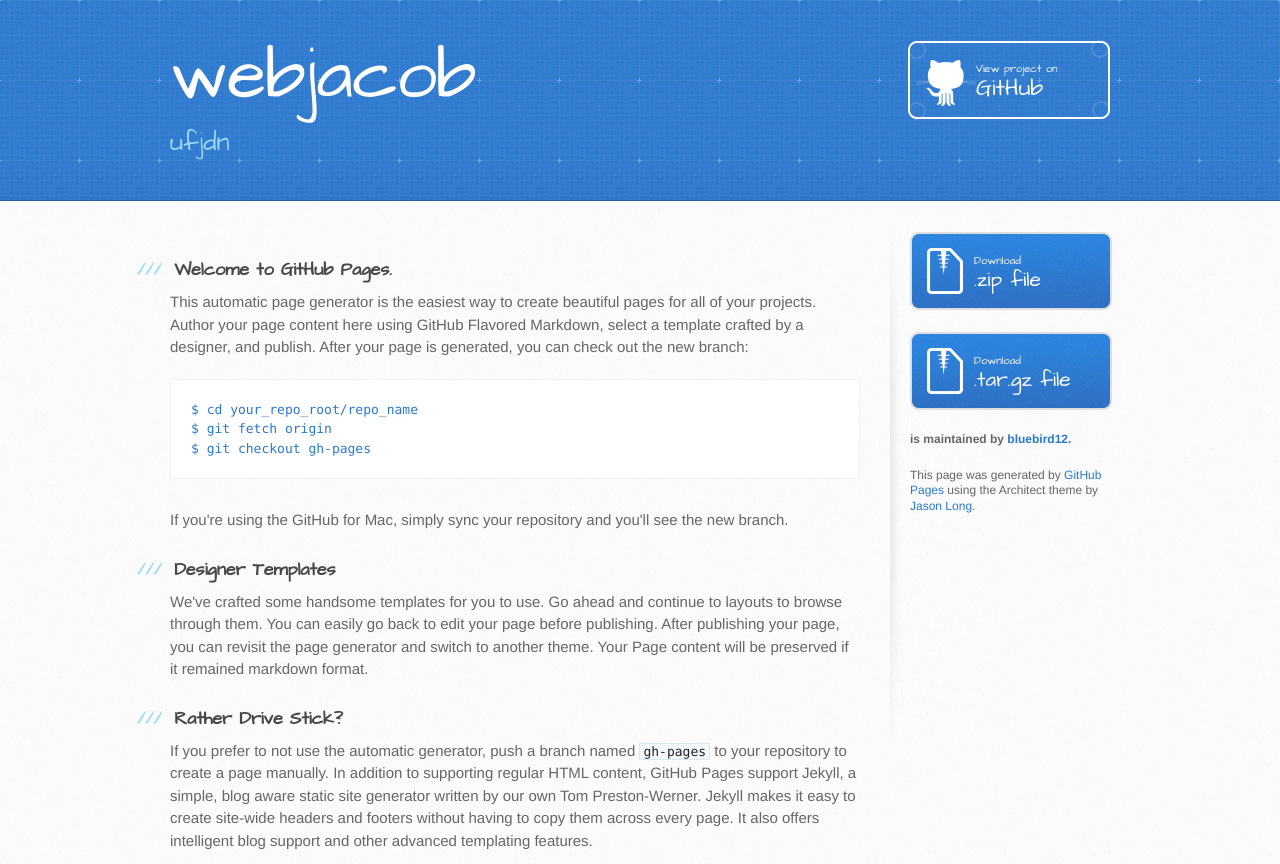
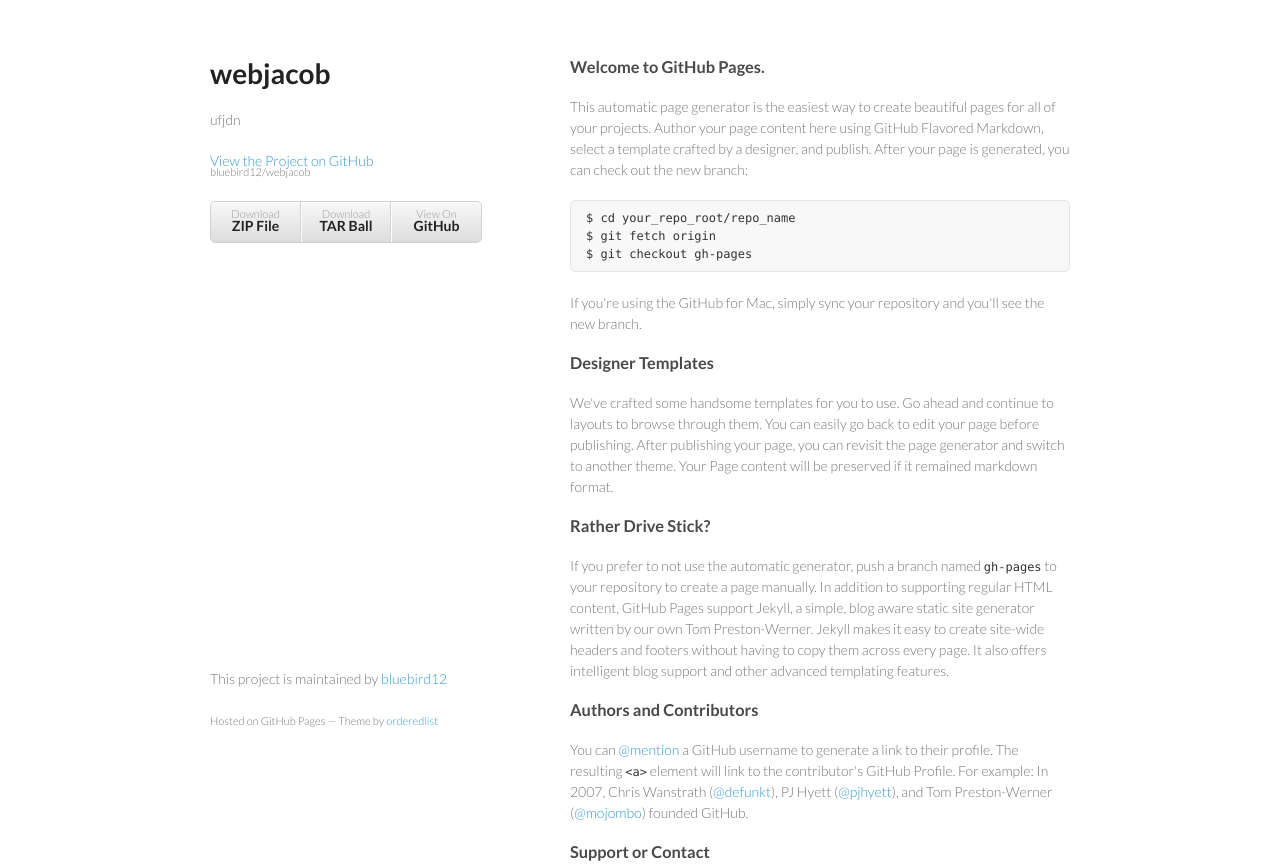
Before and after one commit to bluebird12/webjacob, a plain HTML site: page index.html in a window 1280 px wide. Shown: the top 864 px of the page. Drawn offline with Linux system fonts and the light colour scheme.

Commit message:
Create gh-pages branch via GitHub

```diff
--- a/index.html
+++ b/index.html
@@ -1,34 +1,34 @@
-<!DOCTYPE html>
+<!doctype html>
 <html>
   <head>
-    <meta charset='utf-8'>
+    <meta charset="utf-8">
     <meta http-equiv="X-UA-Compatible" content="chrome=1">
-    <meta name="viewport" content="width=device-width, initial-scale=1, maximum-scale=1">
-    <link href='https://fonts.googleapis.com/css?family=Architects+Daughter' rel='stylesheet' type='text/css'>
-    <link rel="stylesheet" type="text/css" href="stylesheets/stylesheet.css" media="screen">
-    <link rel="stylesheet" type="text/css" href="stylesheets/pygment_trac.css" media="screen">
-    <link rel="stylesheet" type="text/css" href="stylesheets/print.css" media="print">
+    <title>webjacob by bluebird12</title>
 
+    <link rel="stylesheet" href="stylesheets/styles.css">
+    <link rel="stylesheet" href="stylesheets/pygment_trac.css">
+    <meta name="viewport" content="width=device-width, initial-scale=1, user-scalable=no">
     <!--[if lt IE 9]>
     <script src="//html5shiv.googlecode.com/svn/trunk/html5.js"></script>
     <![endif]-->
+  </head>
+  <body>
+    <div class="wrapper">
+      <header>
+        <h1>webjacob</h1>
+        <p>ufjdn</p>
 
-    <title>webjacob by bluebird12</title>
-  </head>
+        <p class="view"><a href="https://github.com/bluebird12/webjacob">View the Project on GitHub <small>bluebird12/webjacob</small></a></p>
 
-  <body>
-    <header>
-      <div class="inner">
-        <h1>webjacob</h1>
-        <h2>ufjdn</h2>
-        <a href="https://github.com/bluebird12/webjacob" class="button"><small>View project on</small> GitHub</a>
-      </div>
-    </header>
 
-    <div id="content-wrapper">
-      <div class="inner clearfix">
-        <section id="main-content">
-          <h3>
+        <ul>
+          <li><a href="https://github.com/bluebird12/webjacob/zipball/master">Download <strong>ZIP File</strong></a></li>
+          <li><a href="https://github.com/bluebird12/webjacob/tarball/master">Download <strong>TAR Ball</strong></a></li>
+          <li><a href="https://github.com/bluebird12/webjacob">View On <strong>GitHub</strong></a></li>
+        </ul>
+      </header>
+      <section>
+        <h3>
 <a id="welcome-to-github-pages" class="anchor" href="#welcome-to-github-pages" aria-hidden="true"><span class="octicon octicon-link"></span></a>Welcome to GitHub Pages.</h3>
 
 <p>This automatic page generator is the easiest way to create beautiful pages for all of your projects. Author your page content here using GitHub Flavored Markdown, select a template crafted by a designer, and publish. After your page is generated, you can check out the new branch:</p>
@@ -59,25 +59,13 @@ $ git checkout gh-pages
 <a id="support-or-contact" class="anchor" href="#support-or-contact" aria-hidden="true"><span class="octicon octicon-link"></span></a>Support or Contact</h3>
 
 <p>Having trouble with Pages? Check out the documentation at <a href="https://help.github.com/pages">https://help.github.com/pages</a> or contact <a href="mailto:support@github.com">support@github.com</a> and we’ll help you sort it out.</p>
-        </section>
-
-        <aside id="sidebar">
-          <a href="https://github.com/bluebird12/webjacob/zipball/master" class="button">
-            <small>Download</small>
-            .zip file
-          </a>
-          <a href="https://github.com/bluebird12/webjacob/tarball/master" class="button">
-            <small>Download</small>
-            .tar.gz file
-          </a>
-
-          <p class="repo-owner"><a href="https://github.com/bluebird12/webjacob"></a> is maintained by <a href="https://github.com/bluebird12">bluebird12</a>.</p>
-
-          <p>This page was generated by <a href="https://pages.github.com">GitHub Pages</a> using the Architect theme by <a href="https://twitter.com/jasonlong">Jason Long</a>.</p>
-        </aside>
-      </div>
+      </section>
+      <footer>
+        <p>This project is maintained by <a href="https://github.com/bluebird12">bluebird12</a></p>
+        <p><small>Hosted on GitHub Pages &mdash; Theme by <a href="https://github.com/orderedlist">orderedlist</a></small></p>
+      </footer>
     </div>
-
+    <script src="javascripts/scale.fix.js"></script>
 
   </body>
 </html>
--- /dev/null
+++ b/javascripts/scale.fix.js
@@ -0,0 +1,17 @@
+var metas = document.getElementsByTagName('meta');
+var i;
+if (navigator.userAgent.match(/iPhone/i)) {
+  for (i=0; i<metas.length; i++) {
+    if (metas[i].name == "viewport") {
+      metas[i].content = "width=device-width, minimum-scale=1.0, maximum-scale=1.0";
+    }
+  }
+  document.addEventListener("gesturestart", gestureStart, false);
+}
+function gestureStart() {
+  for (i=0; i<metas.length; i++) {
+    if (metas[i].name == "viewport") {
+      metas[i].content = "width=device-width, minimum-scale=0.25, maximum-scale=1.6";
+    }
+  }
+}
--- /dev/null
+++ b/stylesheets/styles.css
@@ -0,0 +1,255 @@
+@import url(https://fonts.googleapis.com/css?family=Lato:300italic,700italic,300,700);
+
+body {
+  padding:50px;
+  font:14px/1.5 Lato, "Helvetica Neue", Helvetica, Arial, sans-serif;
+  color:#777;
+  font-weight:300;
+}
+
+h1, h2, h3, h4, h5, h6 {
+  color:#222;
+  margin:0 0 20px;
+}
+
+p, ul, ol, table, pre, dl {
+  margin:0 0 20px;
+}
+
+h1, h2, h3 {
+  line-height:1.1;
+}
+
+h1 {
+  font-size:28px;
+}
+
+h2 {
+  color:#393939;
+}
+
+h3, h4, h5, h6 {
+  color:#494949;
+}
+
+a {
+  color:#39c;
+  font-weight:400;
+  text-decoration:none;
+}
+
+a small {
+  font-size:11px;
+  color:#777;
+  margin-top:-0.6em;
+  display:block;
+}
+
+.wrapper {
+  width:860px;
+  margin:0 auto;
+}
+
+blockquote {
+  border-left:1px solid #e5e5e5;
+  margin:0;
+  padding:0 0 0 20px;
+  font-style:italic;
+}
+
+code, pre {
+  font-family:Monaco, Bitstream Vera Sans Mono, Lucida Console, Terminal;
+  color:#333;
+  font-size:12px;
+}
+
+pre {
+  padding:8px 15px;
+  background: #f8f8f8;
+  border-radius:5px;
+  border:1px solid #e5e5e5;
+  overflow-x: auto;
+}
+
+table {
+  width:100%;
+  border-collapse:collapse;
+}
+
+th, td {
+  text-align:left;
+  padding:5px 10px;
+  border-bottom:1px solid #e5e5e5;
+}
+
+dt {
+  color:#444;
+  font-weight:700;
+}
+
+th {
+  color:#444;
+}
+
+img {
+  max-width:100%;
+}
+
+header {
+  width:270px;
+  float:left;
+  position:fixed;
+}
+
+header ul {
+  list-style:none;
+  height:40px;
+
+  padding:0;
+
+  background: #eee;
+  background: -moz-linear-gradient(top, #f8f8f8 0%, #dddddd 100%);
+  background: -webkit-gradient(linear, left top, left bottom, color-stop(0%,#f8f8f8), color-stop(100%,#dddddd));
+  background: -webkit-linear-gradient(top, #f8f8f8 0%,#dddddd 100%);
+  background: -o-linear-gradient(top, #f8f8f8 0%,#dddddd 100%);
+  background: -ms-linear-gradient(top, #f8f8f8 0%,#dddddd 100%);
+  background: linear-gradient(top, #f8f8f8 0%,#dddddd 100%);
+
+  border-radius:5px;
+  border:1px solid #d2d2d2;
+  box-shadow:inset #fff 0 1px 0, inset rgba(0,0,0,0.03) 0 -1px 0;
+  width:270px;
+}
+
+header li {
+  width:89px;
+  float:left;
+  border-right:1px solid #d2d2d2;
+  height:40px;
+}
+
+header ul a {
+  line-height:1;
+  font-size:11px;
+  color:#999;
+  display:block;
+  text-align:center;
+  padding-top:6px;
+  height:40px;
+}
+
+strong {
+  color:#222;
+  font-weight:700;
+}
+
+header ul li + li {
+  width:88px;
+  border-left:1px solid #fff;
+}
+
+header ul li + li + li {
+  border-right:none;
+  width:89px;
+}
+
+header ul a strong {
+  font-size:14px;
+  display:block;
+  color:#222;
+}
+
+section {
+  width:500px;
+  float:right;
+  padding-bottom:50px;
+}
+
+small {
+  font-size:11px;
+}
+
+hr {
+  border:0;
+  background:#e5e5e5;
+  height:1px;
+  margin:0 0 20px;
+}
+
+footer {
+  width:270px;
+  float:left;
+  position:fixed;
+  bottom:50px;
+}
+
+@media print, screen and (max-width: 960px) {
+
+  div.wrapper {
+    width:auto;
+    margin:0;
+  }
+
+  header, section, footer {
+    float:none;
+    position:static;
+    width:auto;
+  }
+
+  header {
+    padding-right:320px;
+  }
+
+  section {
+    border:1px solid #e5e5e5;
+    border-width:1px 0;
+    padding:20px 0;
+    margin:0 0 20px;
+  }
+
+  header a small {
+    display:inline;
+  }
+
+  header ul {
+    position:absolute;
+    right:50px;
+    top:52px;
+  }
+}
+
+@media print, screen and (max-width: 720px) {
+  body {
+    word-wrap:break-word;
+  }
+
+  header {
+    padding:0;
+  }
+
+  header ul, header p.view {
+    position:static;
+  }
+
+  pre, code {
+    word-wrap:normal;
+  }
+}
+
+@media print, screen and (max-width: 480px) {
+  body {
+    padding:15px;
+  }
+
+  header ul {
+    display:none;
+  }
+}
+
+@media print {
+  body {
+    padding:0.4in;
+    font-size:12pt;
+    color:#444;
+  }
+}
```
